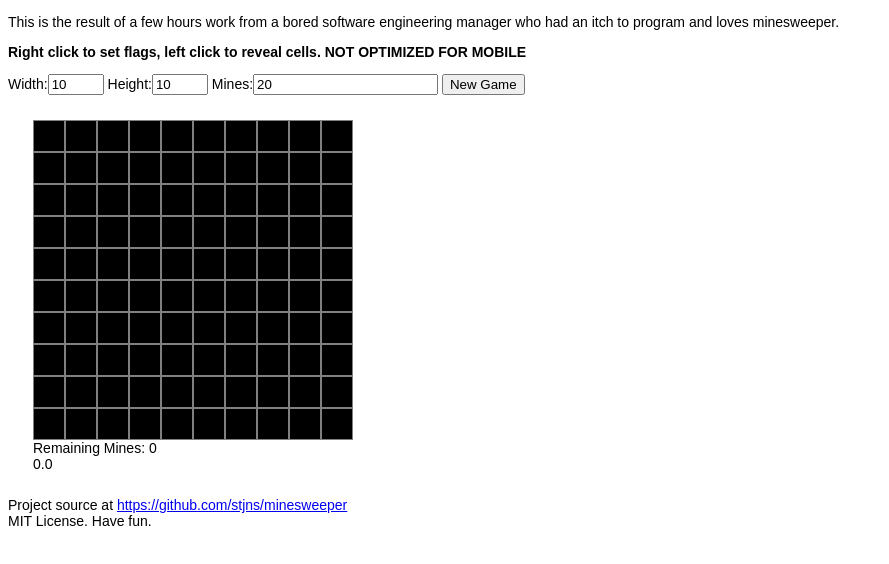
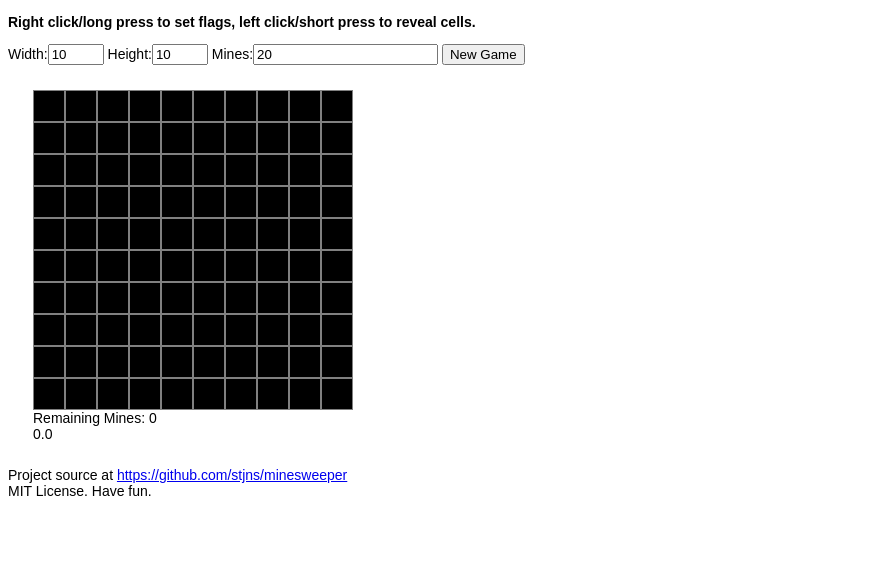
Before and after one commit to stjns/minesweeper, a website built with Parcel: page src/index.html in a window 1280 px wide. Shown: the whole page, without its empty margins (0-889 px from the left). Built offline with nearby package versions, Linux system fonts and the light colour scheme.

Commit message:
small changes to readme and index

```diff
--- a/src/index.html
+++ b/src/index.html
@@ -5,12 +5,7 @@
 </header>
 <body>
     <p>
-        This is the result of a few hours work from a bored software engineering manager who had an itch
-        to program and loves minesweeper.
-    </p>
-    <p>
-        <b>Right click to set flags, left click to reveal cells.</b>
-        <b>NOT OPTIMIZED FOR MOBILE</b>
+        <b>Right click/long press to set flags, left click/short press to reveal cells.</b>
     </p>
     <div id="controls">
         <label>Width:</label><input placeholder="10" min="5" max="40" id="txt-board-width" type="number">
```
Also changed, not shown: README.md.
